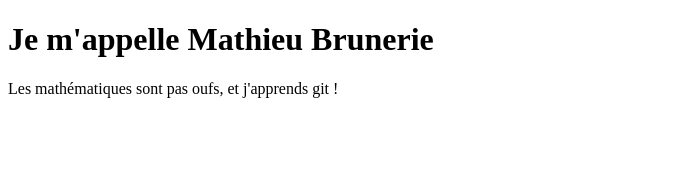
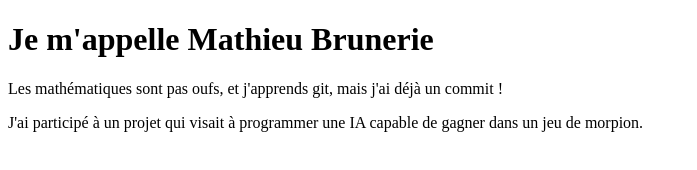
Before and after one commit to Brunerie/Brunerie.github.io, a plain HTML site: page index.html in a window 1280 px wide. Shown: the whole page, without its empty margins (0-697 px from the left). Drawn offline with Linux system fonts and the light colour scheme.

Commit message:
ajout de précisions, création de sae.html

```diff
--- a/index.html
+++ b/index.html
@@ -3,7 +3,10 @@
 <body>
 
 <h1>Je m'appelle Mathieu Brunerie </h1>
-<p>Les mathématiques sont pas oufs, et j'apprends git !</p>
+<p>Les mathématiques sont pas oufs, et j'apprends git, mais j'ai déjà un commit !</p>
+
+<p>J'ai participé à un projet qui visait à programmer une IA capable
+de gagner dans un jeu de morpion.</p>
 
 </body>
 </html>
```
Also changed, not shown: sae.html (added).
